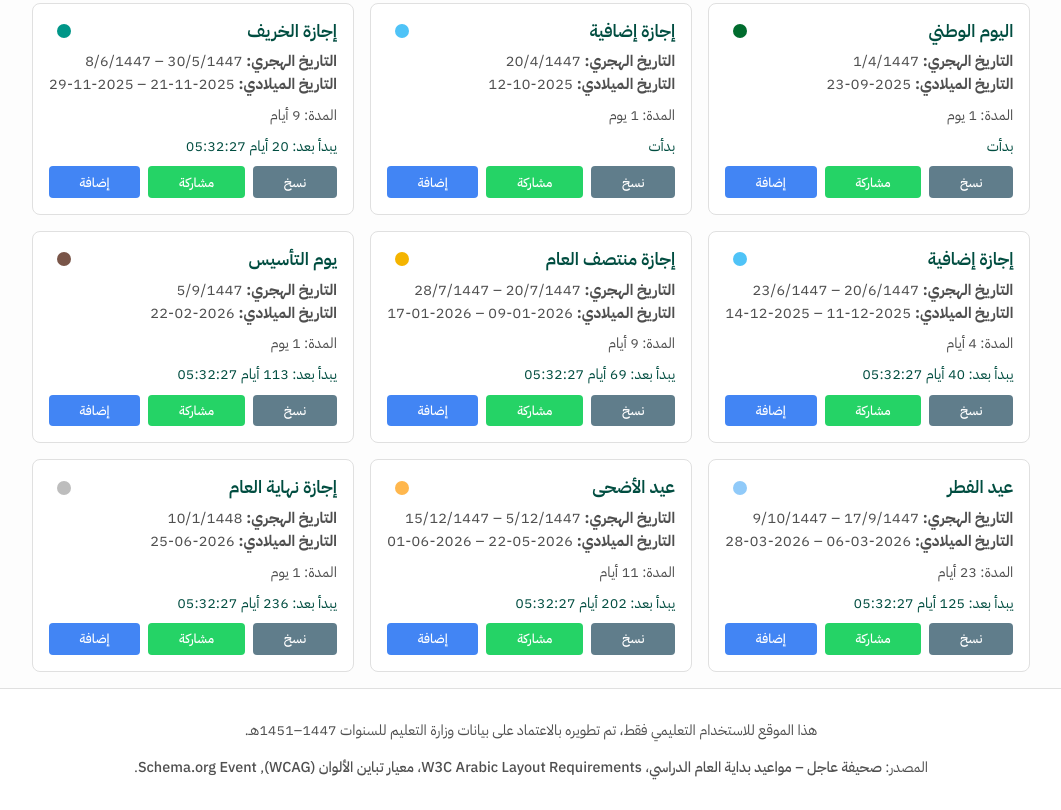
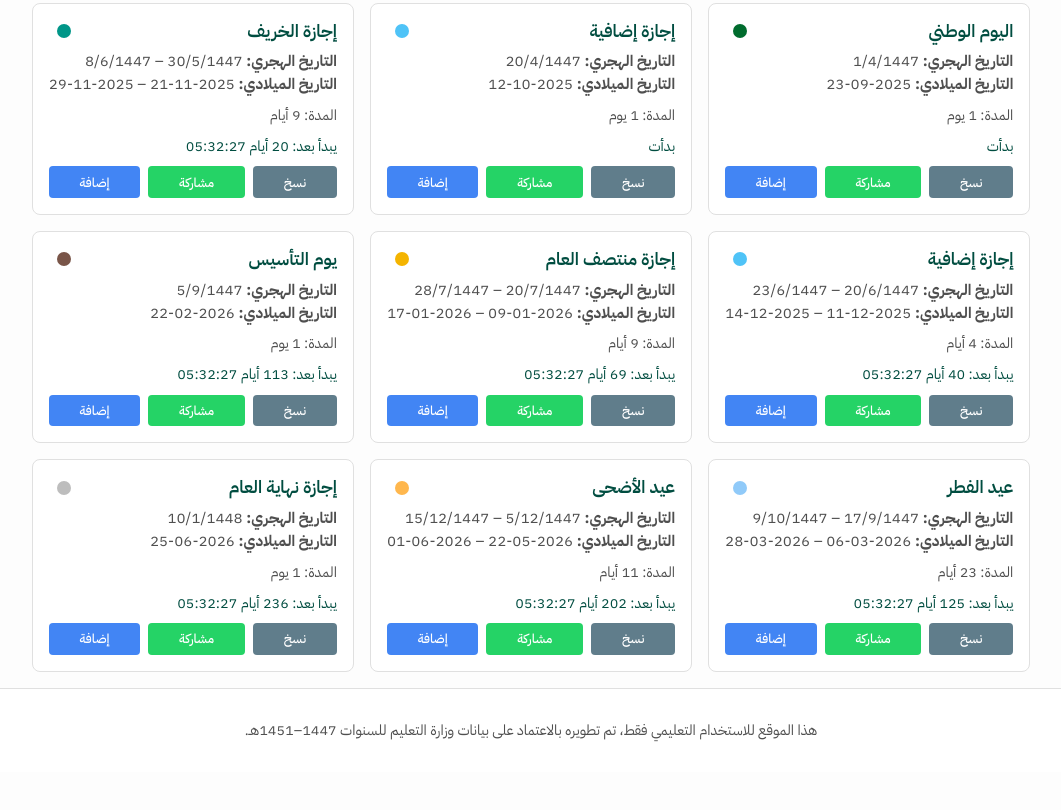
Before and after one commit to yasser0769/School-Calendar, a plain HTML site: page index.html in a window 1280 px wide. Shown: the part 523-1333 px from the top of the page, without its empty margins (109-1170 px from the left). After the commit the page ends 1295 px from the top, so only its background shows below. Drawn offline with Linux system fonts and the light colour scheme.

Commit message:
Remove source references from footer

```diff
--- a/index.html
+++ b/index.html
@@ -59,7 +59,6 @@
 
   <footer>
     <p>هذا الموقع للاستخدام التعليمي فقط، تم تطويره بالاعتماد على بيانات وزارة التعليم للسنوات 1447–1451هـ.</p>
-    <p>المصدر: <a href="https://ajel.sa/thehour/ja9nxcjgg6" target="_blank" rel="noopener">صحيفة عاجل – مواعيد بداية العام الدراسي</a>، <a href="https://www.w3.org/TR/alreq/" target="_blank" rel="noopener">W3C Arabic Layout Requirements</a>، <a href="https://www.w3.org/WAI/WCAG21/Understanding/contrast-enhanced.html" target="_blank" rel="noopener">معيار تباين الألوان (WCAG)</a>, <a href="https://schema.org/Event" target="_blank" rel="noopener">Schema.org Event</a>.</p>
   </footer>
 
   <script src="events.js"></script>
```
